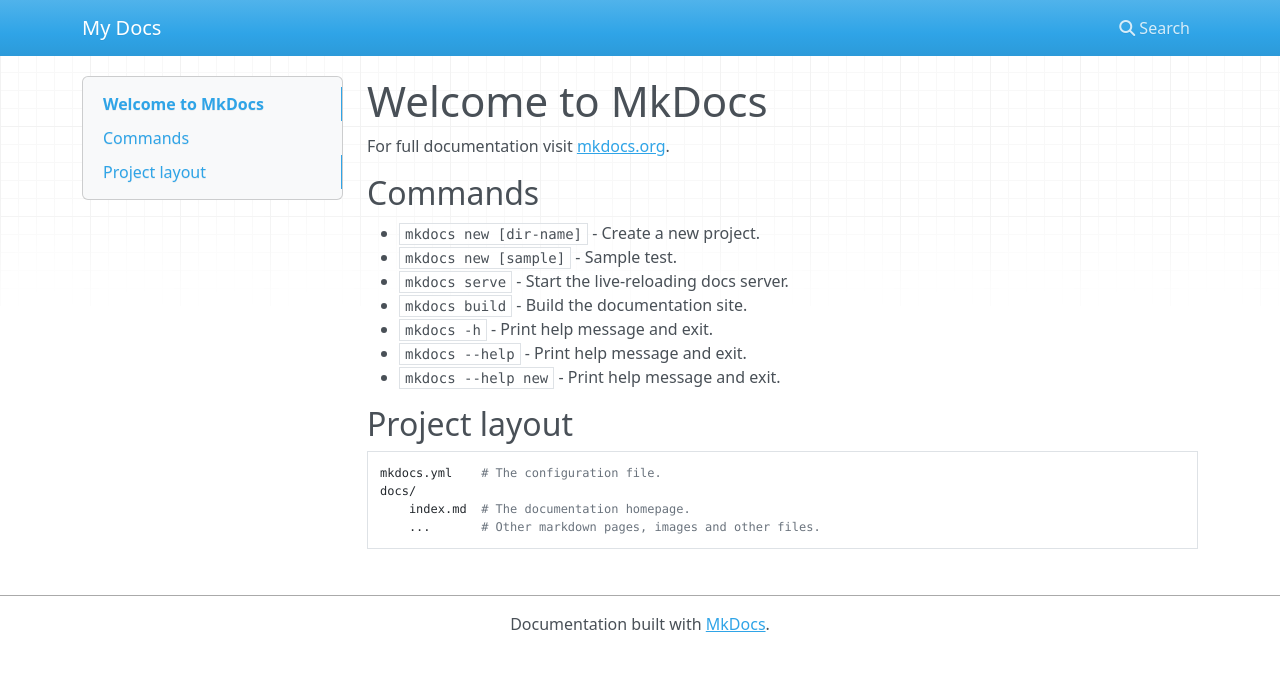
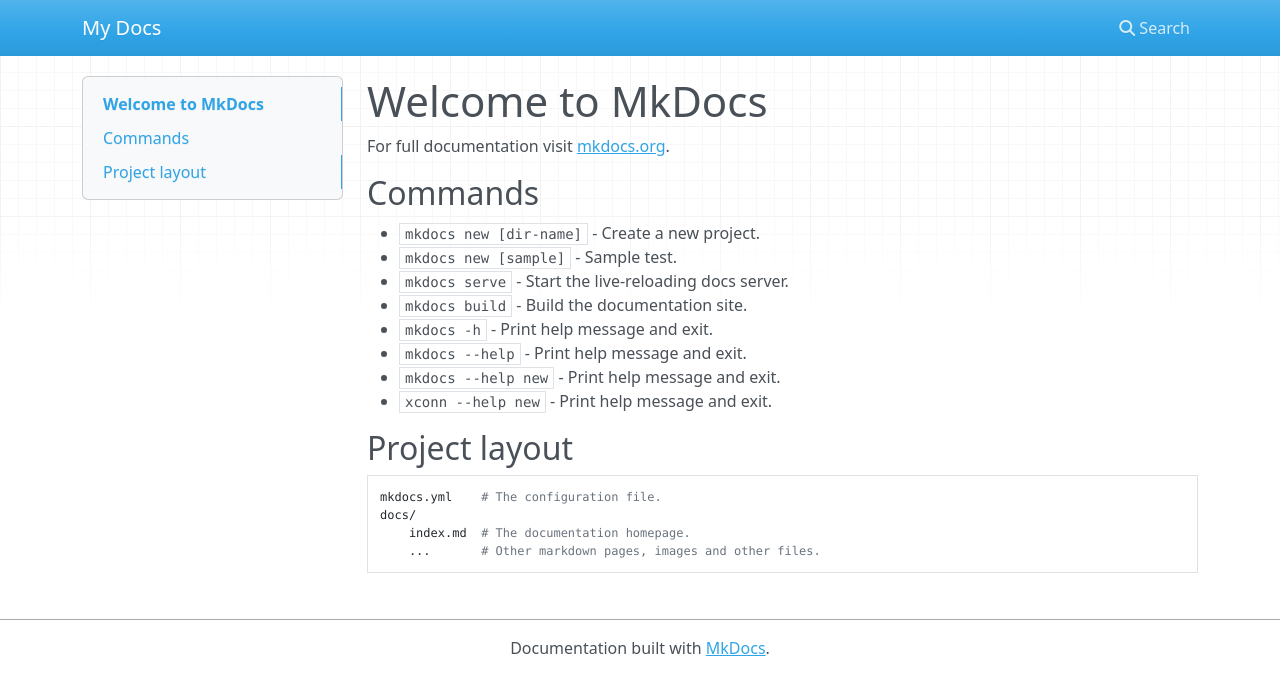
Before and after one commit to Mahad-10/mkdocs-aws, an MkDocs documentation site: the page built from docs/index.md, in a window 1280 px wide. Shown: the top 695 px of the page. Built offline with MkDocs 1.6.1, drawn with Linux system fonts in a browser that asks for light colours; nearby versions of some CDN libraries.

Commit message:
add xconn cmd

```diff
--- a/docs/index.md
+++ b/docs/index.md
@@ -11,6 +11,7 @@
 * `mkdocs -h` - Print help message and exit.
 * `mkdocs --help` - Print help message and exit.
 * `mkdocs --help new` - Print help message and exit.
+* `xconn --help new` - Print help message and exit.
 
 ## Project layout
 
```
Also changed, not shown: site/xconn-python/index.html, site/xconn-python/search/search_index.json.
